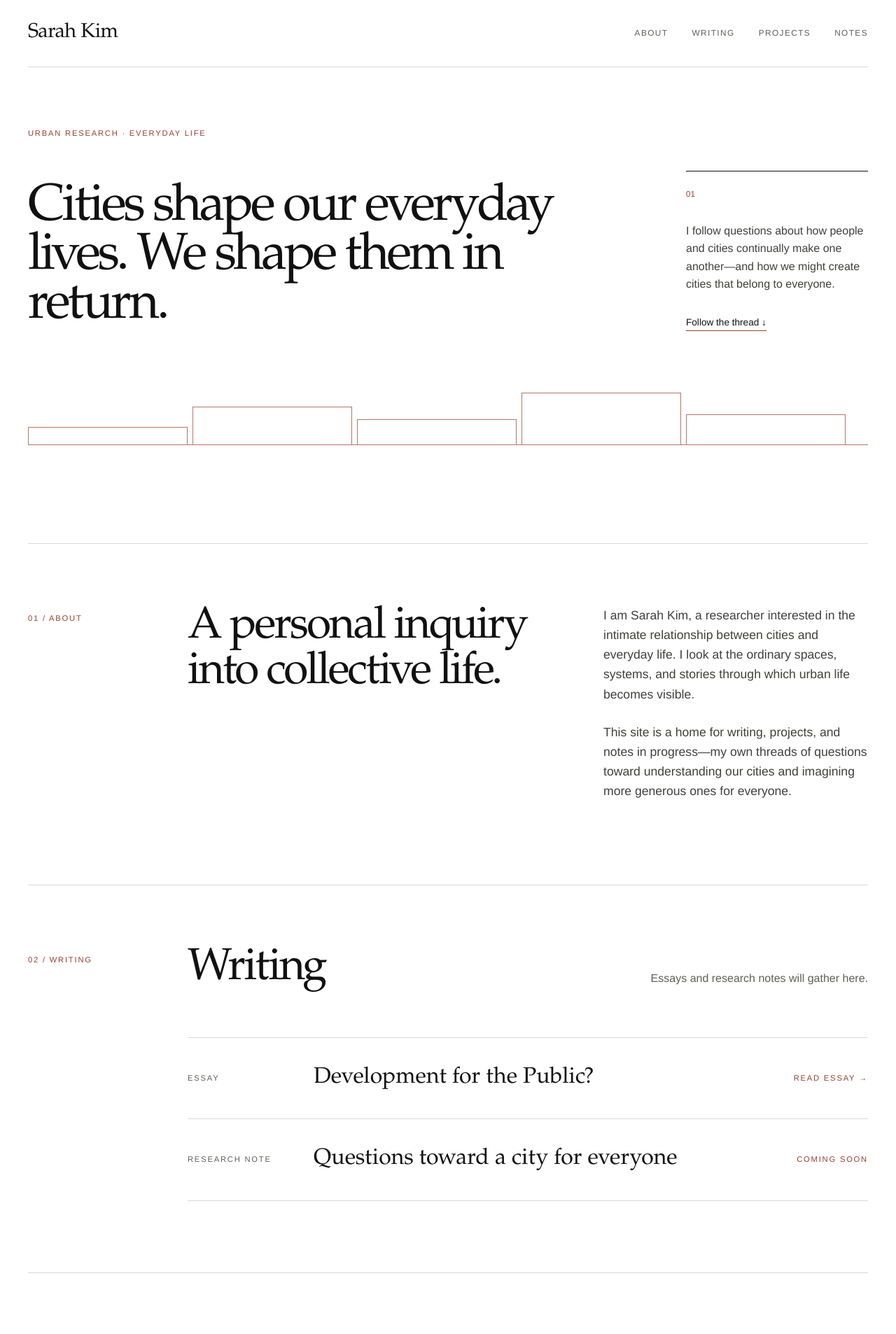
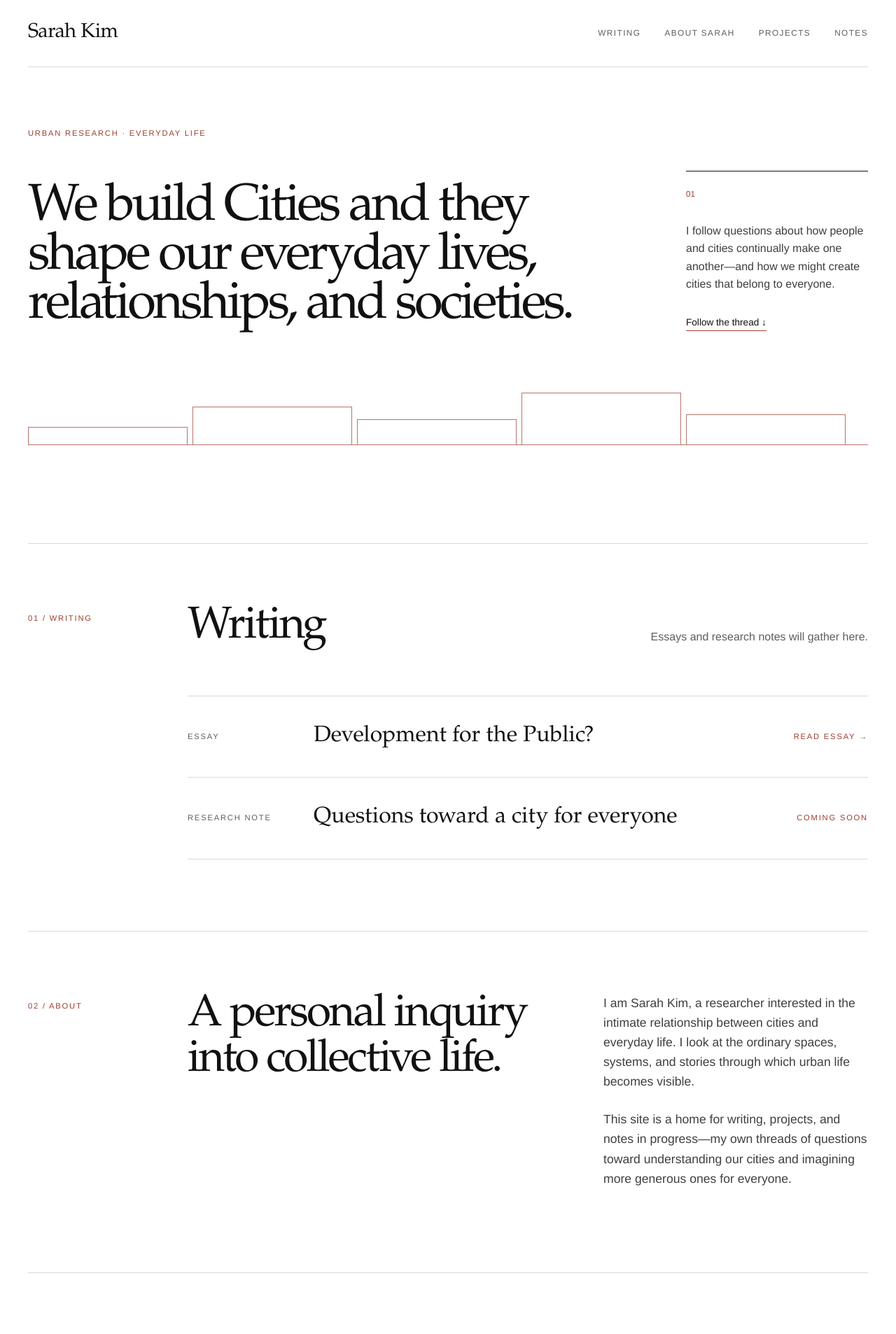
Before and after one commit to bysarahkim/bysarahkim.com, a Next.js app: page / in a window 1280 px wide. Shown: the top 1906 px of the page at 70% size. Built offline with nearby package versions, Linux system fonts and the light colour scheme.

Commit message:
Move writing section below homepage hero

```diff
--- a/app/page.tsx
+++ b/app/page.tsx
@@ -1,4 +1,9 @@
-const sections = ["About", "Writing", "Projects", "Notes"];
+const sections = [
+  { label: "Writing", href: "#writing" },
+  { label: "About Sarah", href: "#about" },
+  { label: "Projects", href: "#projects" },
+  { label: "Notes", href: "#notes" },
+];
 
 export default function Home() {
   return (
@@ -9,8 +14,8 @@ export default function Home() {
         </a>
         <nav aria-label="Primary navigation">
           {sections.map((section) => (
-            <a key={section} href={`#${section.toLowerCase()}`}>
-              {section}
+            <a key={section.href} href={section.href}>
+              {section.label}
             </a>
           ))}
         </nav>
@@ -20,7 +25,7 @@ export default function Home() {
         <p className="eyebrow">Urban research · everyday life</p>
         <div className="hero-grid">
           <h1 id="hero-title">
-            Cities shape our everyday lives. We shape them in return.
+            We build Cities and they shape our everyday lives, relationships, and societies.
           </h1>
           <div className="hero-note">
             <span className="note-number">01</span>
@@ -40,27 +45,8 @@ export default function Home() {
         </div>
       </section>
 
-      <section className="section about" id="about" aria-labelledby="about-title">
-        <div className="section-index">01 / About</div>
-        <div className="section-body about-grid">
-          <h2 id="about-title">A personal inquiry into collective life.</h2>
-          <div className="prose">
-            <p>
-              I am Sarah Kim, a researcher interested in the intimate relationship
-              between cities and everyday life. I look at the ordinary spaces,
-              systems, and stories through which urban life becomes visible.
-            </p>
-            <p>
-              This site is a home for writing, projects, and notes in progress—my
-              own threads of questions toward understanding our cities and imagining
-              more generous ones for everyone.
-            </p>
-          </div>
-        </div>
-      </section>
-
       <section className="section" id="writing" aria-labelledby="writing-title">
-        <div className="section-index">02 / Writing</div>
+        <div className="section-index">01 / Writing</div>
         <div className="section-body">
           <div className="section-heading">
             <h2 id="writing-title">Writing</h2>
@@ -81,6 +67,25 @@ export default function Home() {
               <h3>Questions toward a city for everyone</h3>
               <span className="entry-status">Coming soon</span>
             </article>
+          </div>
+        </div>
+      </section>
+
+      <section className="section about" id="about" aria-labelledby="about-title">
+        <div className="section-index">02 / About</div>
+        <div className="section-body about-grid">
+          <h2 id="about-title">A personal inquiry into collective life.</h2>
+          <div className="prose">
+            <p>
+              I am Sarah Kim, a researcher interested in the intimate relationship
+              between cities and everyday life. I look at the ordinary spaces,
+              systems, and stories through which urban life becomes visible.
+            </p>
+            <p>
+              This site is a home for writing, projects, and notes in progress—my
+              own threads of questions toward understanding our cities and imagining
+              more generous ones for everyone.
+            </p>
           </div>
         </div>
       </section>
```
